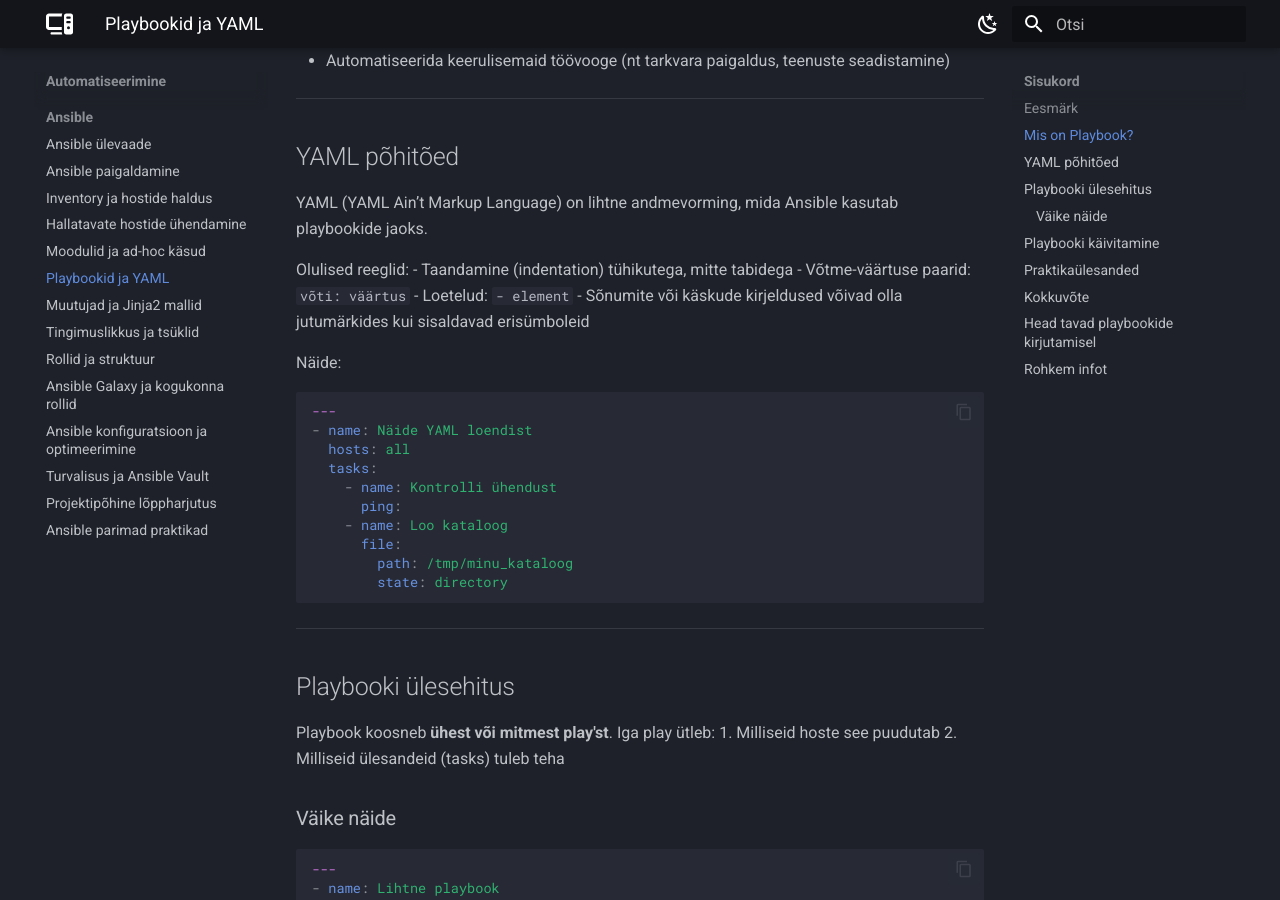
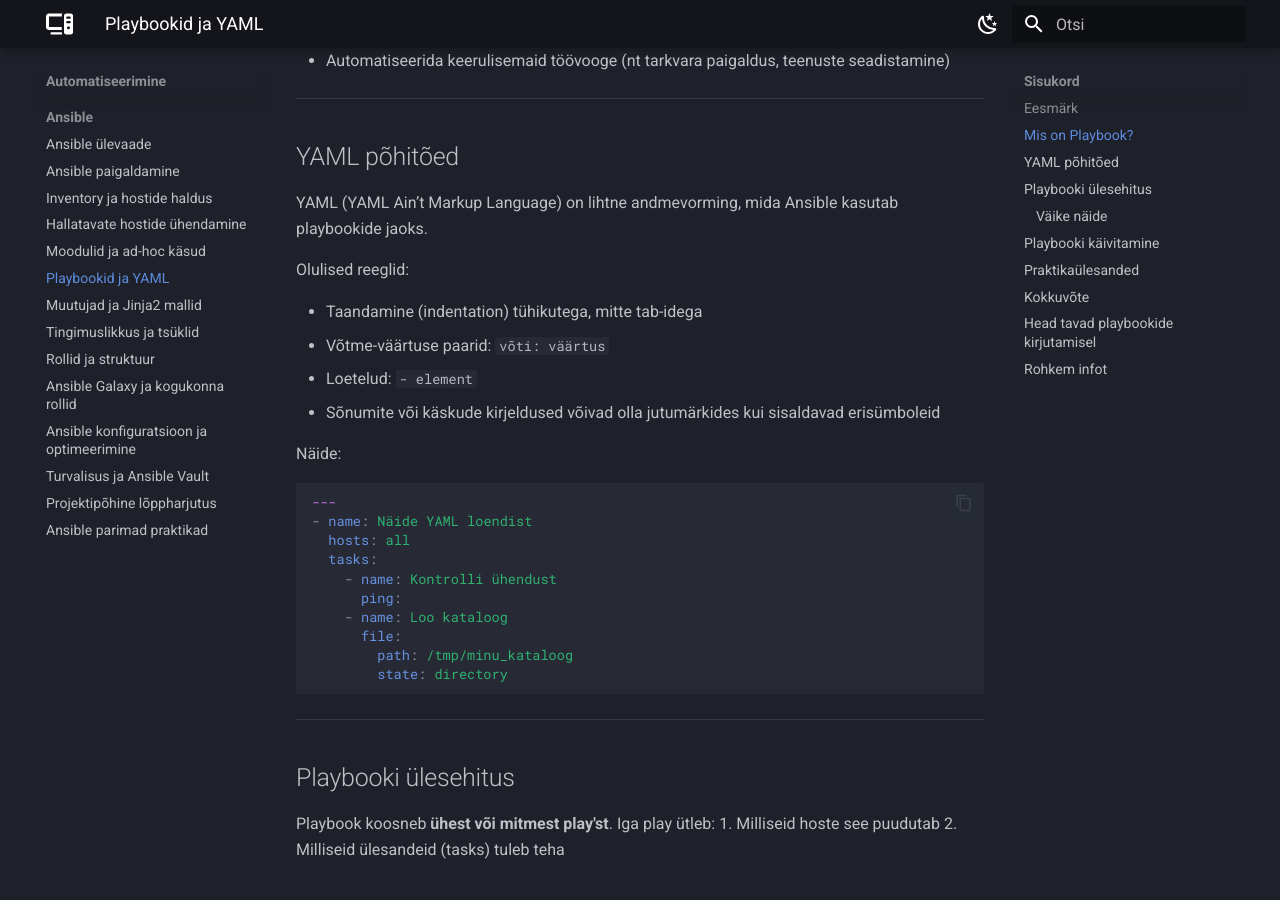
Before and after one commit to priitpaap/priitpaap.github.io, an MkDocs documentation site: the page built from docs/ansible/ansibleplaybooks.md, in a window 1280 px wide and 900 px high, scrolled down 666 px. Built offline with MkDocs 1.6.1 and Material for MkDocs 9.7.7, drawn with Linux system fonts in a browser that asks for light colours.

Commit message:
Update ansibleplaybooks.md

```diff
--- a/docs/ansible/ansibleplaybooks.md
+++ b/docs/ansible/ansibleplaybooks.md
@@ -27,7 +27,8 @@
 YAML (YAML Ain’t Markup Language) on lihtne andmevorming, mida Ansible kasutab playbookide jaoks.
 
 Olulised reeglid:
-- Taandamine (indentation) tühikutega, mitte tabidega
+
+- Taandamine (indentation) tühikutega, mitte tab-idega
 - Võtme-väärtuse paarid: `võti: väärtus`
 - Loetelud: `- element`
 - Sõnumite või käskude kirjeldused võivad olla jutumärkides kui sisaldavad erisümboleid
```
